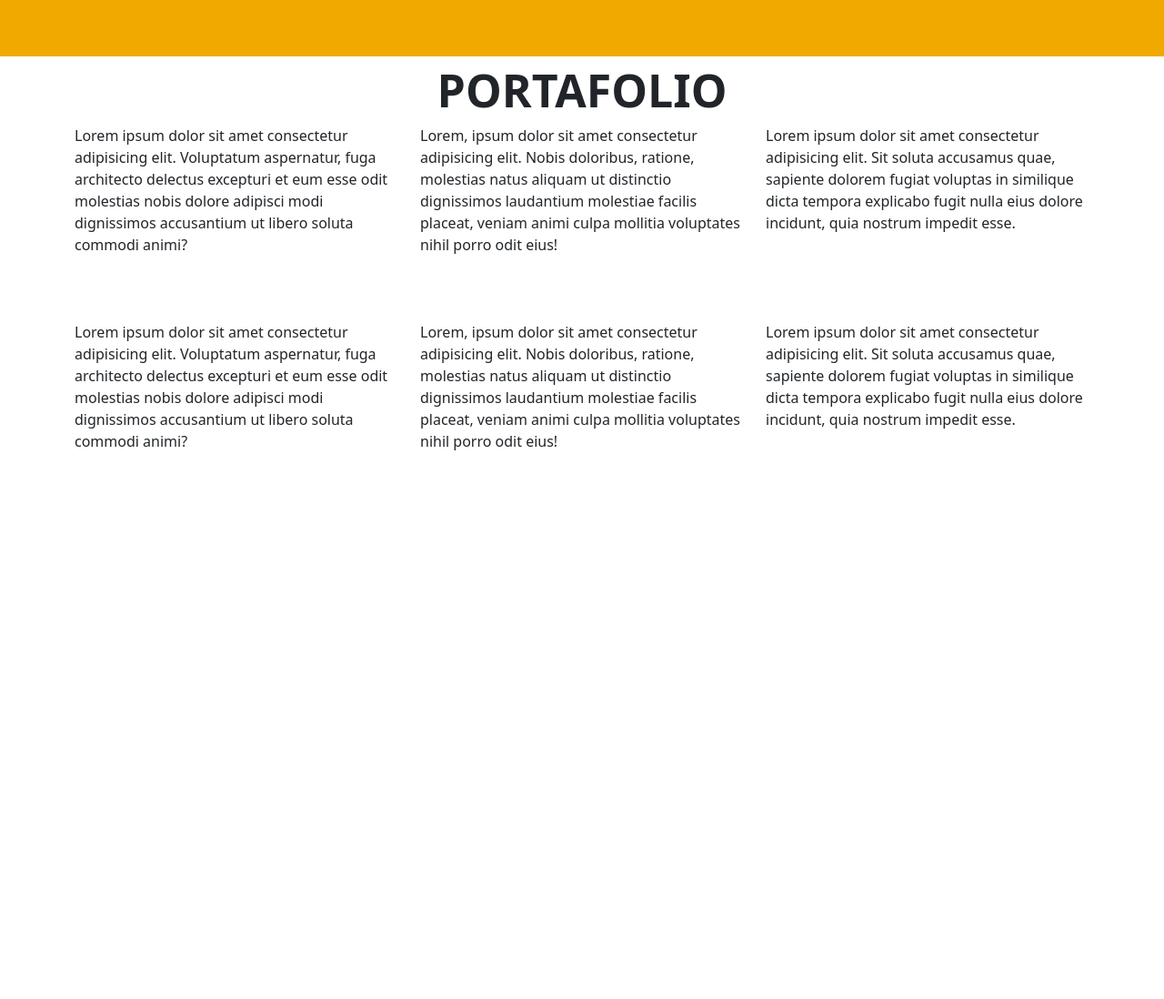
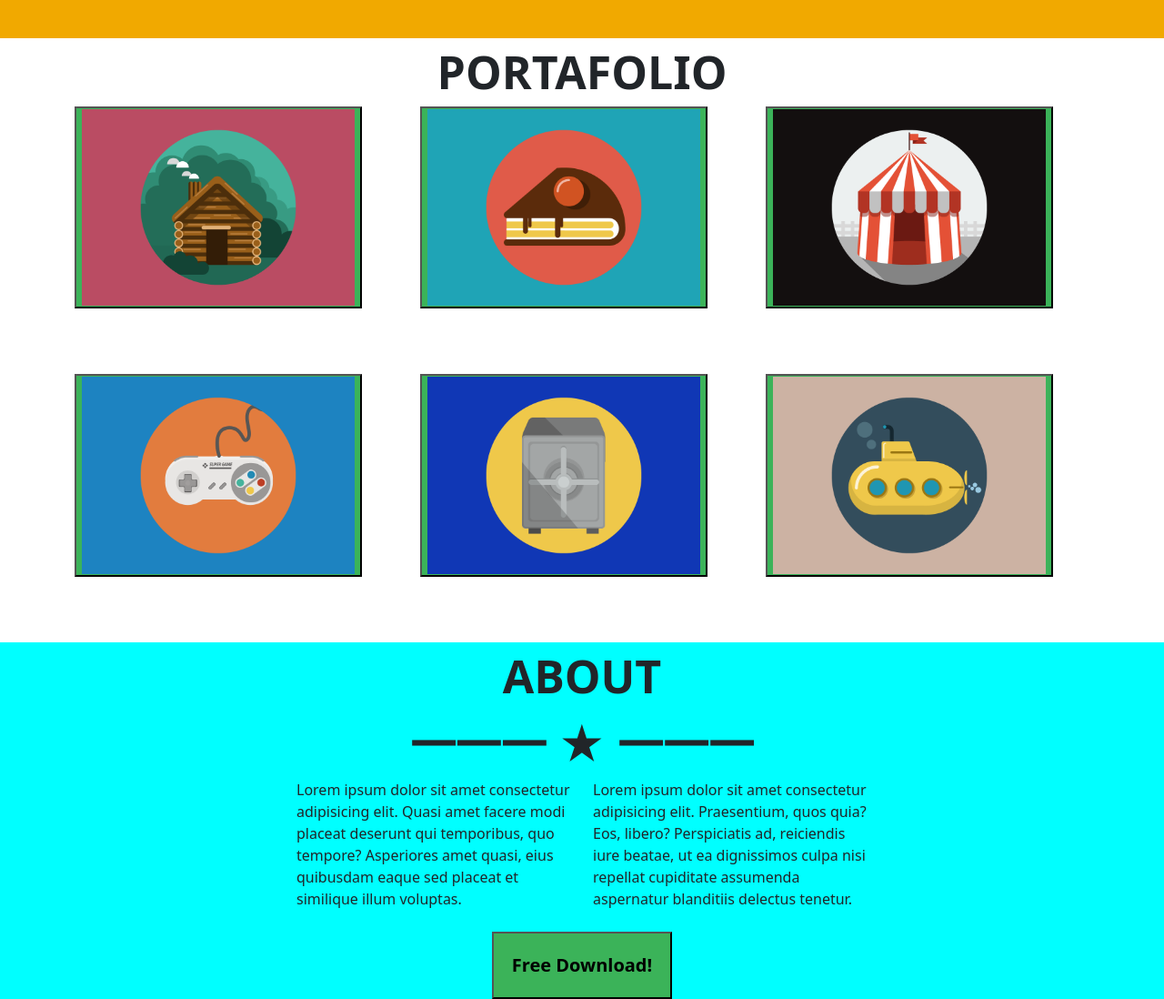
Before and after one commit to mateourrego20/boostrap, a plain HTML site: page index.html in a window 1280 px wide. Shown: the part 1020-2118 px from the top of the page at 91% size. Before the commit the page ends 1517 px from the top, so only its background shows below. Drawn offline with nearby package versions, Linux system fonts and the light colour scheme.

Commit message:
Add files via upload
mejoramiento

```diff
--- a/index.html
+++ b/index.html
@@ -12,7 +12,7 @@
     <h2>Start Bootstrap</h2>
     <nav>
 
-        <button class="buton"> <a href="" >PORTAFOLIO </a></button>
+        <button class="buton"> <a href="" >PORTAFOLIO</a></button>
 
         <button class="buton"><a href="">ABOUT</a></button>
 
@@ -37,43 +37,69 @@
     <div class="row">
         <div class="col-md-4">
 
-            Lorem ipsum dolor sit amet consectetur adipisicing elit. Voluptatum aspernatur, fuga architecto delectus excepturi et eum esse odit molestias nobis dolore adipisci modi dignissimos accusantium ut libero soluta commodi animi?
+            <button><img class="b" src="./boton1.png" alt="" width="300"></button>
         </div>
 
         <div class="col-md-4">
 
-            Lorem, ipsum dolor sit amet consectetur adipisicing elit. Nobis doloribus, ratione, molestias natus aliquam ut distinctio dignissimos laudantium molestiae facilis placeat, veniam animi culpa mollitia voluptates nihil porro odit eius!
+            <button><img class="b" src="./boton2.png" alt="" width="300"></button>
         </div>
 
         <div class="col-md-4">
 
-            Lorem ipsum dolor sit amet consectetur adipisicing elit. Sit soluta accusamus quae, sapiente dolorem fugiat voluptas in similique dicta tempora explicabo fugit nulla eius dolore incidunt, quia nostrum impedit esse.
+            <button><img  class="b" src="./boton3.png" alt="" width="300"></button>
         </div>
 
     </div>
 </div>
+<br>
+<br>
+<br>
 
+<div class="container">
+    <div class="row">
+        <div class="col-md-4">
+
+            <button><img class="b" src="./boton4.png" alt="" width="300"></button>
+        </div>
+
+        <div class="col-md-4">
+
+            <button><img  class="b" src="./boton5.png" alt="" width="300"></button>
+        </div>
+
+        <div class="col-md-4">
+
+            <button><img class="b" src="./boton6.png" alt="" width="300"></button>
+        </div>
+
+    </div>
+</div>
 <br>
 <br>
 <br>
 
 
-<div class="container">
+
+<div class="r">
+<div class="tr">ABOUT</div>
+<div class="tr"> 一一一 ★ 一一一</div>
+
     <div class="row">
-        <div class="col-md-4">
+        <div class="col-md-3"><br></div>
 
-            Lorem ipsum dolor sit amet consectetur adipisicing elit. Voluptatum aspernatur, fuga architecto delectus excepturi et eum esse odit molestias nobis dolore adipisci modi dignissimos accusantium ut libero soluta commodi animi?
+
+        <div class="col-md-3">Lorem ipsum dolor sit amet consectetur adipisicing elit. Quasi amet facere modi placeat deserunt qui temporibus, quo tempore? Asperiores amet quasi, eius quibusdam eaque sed placeat et similique illum voluptas.
+
         </div>
 
-        <div class="col-md-4">
+        <div class="col-md-3">Lorem ipsum dolor sit amet consectetur adipisicing elit. Praesentium, quos quia? Eos, libero? Perspiciatis ad, reiciendis iure beatae, ut ea dignissimos culpa nisi repellat cupiditate assumenda aspernatur blanditiis delectus tenetur.
 
-            Lorem, ipsum dolor sit amet consectetur adipisicing elit. Nobis doloribus, ratione, molestias natus aliquam ut distinctio dignissimos laudantium molestiae facilis placeat, veniam animi culpa mollitia voluptates nihil porro odit eius!
         </div>
 
-        <div class="col-md-4">
+        <div class="col-md-3"><br></div>
+    </div><br>
+    <center></center>
+    <button class="l">Free Download!</button>
 
-            Lorem ipsum dolor sit amet consectetur adipisicing elit. Sit soluta accusamus quae, sapiente dolorem fugiat voluptas in similique dicta tempora explicabo fugit nulla eius dolore incidunt, quia nostrum impedit esse.
-        </div>
-
-    </div>
 </div>
--- a/style.css
+++ b/style.css
@@ -1,4 +1,33 @@
 
+.l{
+  display: block; /* Asegura que el botón actúe como un bloque */
+  margin-left: auto; /* Centra el botón moviendo el margen izquierdo a 50% */
+  margin-right: auto; /* Centra el botón moviendo el margen derecho a 50% */
+  padding: 20px;
+  font-weight: 700;
+  font-size: 20px;
+
+}
+
+  .tr{
+background-color:aqua;
+text-align: center;
+font-weight: 700;
+font-size: 50px;
+}
+
+.r{
+  background-color: aqua;
+
+}
+
+.b:hover{
+  padding: 20px;
+  transition: 0.9s;
+  background-color: #ffe600b0;
+  box-shadow: 0 8px 16px 0 rgba(0,0,0,0.2);
+
+}
 .rt{
   text-align: center;
   font-size: 30px ;
@@ -13,7 +42,7 @@
 .st{
 
   text-align: center;
- font-size: 100px ;
+  font-size: 100px ;
   font-weight: 700;
 
 }
@@ -21,8 +50,6 @@
 button{
   transition:  0.3s ;
   background-color: rgb(59, 179, 89);
-
-
 }
 
 header {
@@ -33,19 +60,16 @@ display: flex;
 justify-content: space-between;
 padding: 30px 60px;
 
+}
 
-
-}
 header nav a {
   color: black;
   text-decoration: none;
-
-
 }
 
 .inicio {
 background-color: rgb(241, 169, 0);
-padding-bottom: 100px;
+padding-bottom: 80px;
 
 }
 
@@ -54,17 +78,13 @@ padding-bottom: 100px;
     display: block;
     margin: 0% auto;
 
- }
+}
 
-ss
 .buton:hover  {
   padding: 10px;
   transition: 0.9s; /* transision al boton */
   background-color: #ff0303; /* al pasar el maus se pone rojo */
   box-shadow: 0 8px 16px 0 rgba(0,0,0,0.2);
-
-
-
 
 }
 
@@ -73,13 +93,10 @@ ss
   background-color: rgb(119, 180, 62);
   border-radius: 30px;
   padding: 5px;
-
 }
 
 .pr{
   text-align: center;
   font-weight: 700;
   font-size: 50px;
-
-
 }
```
Also changed, not shown: boton1.png (added), boton2.png (added), boton3.png (added), boton4.png (added), boton5.png (added), boton6.png (added).
